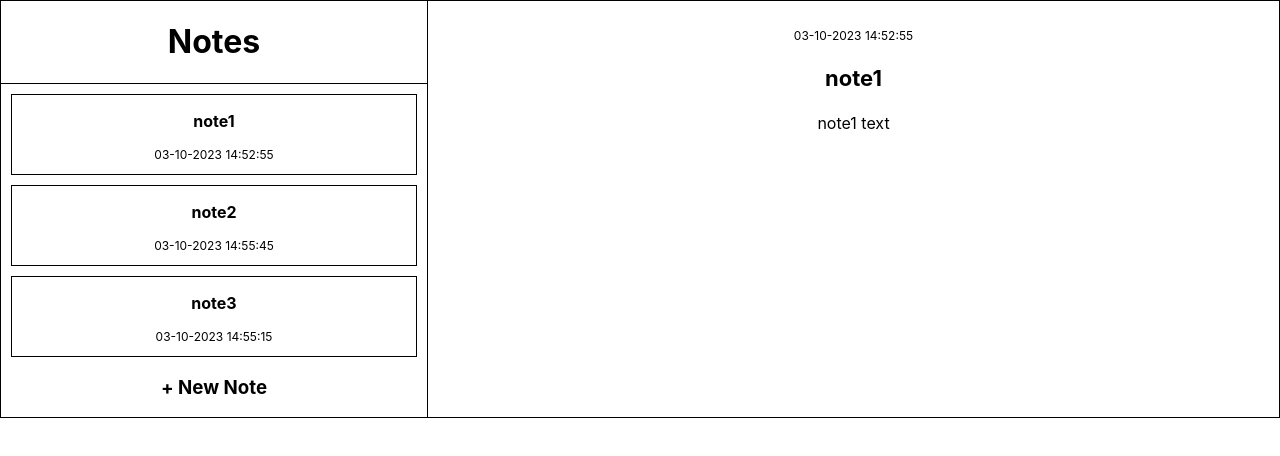
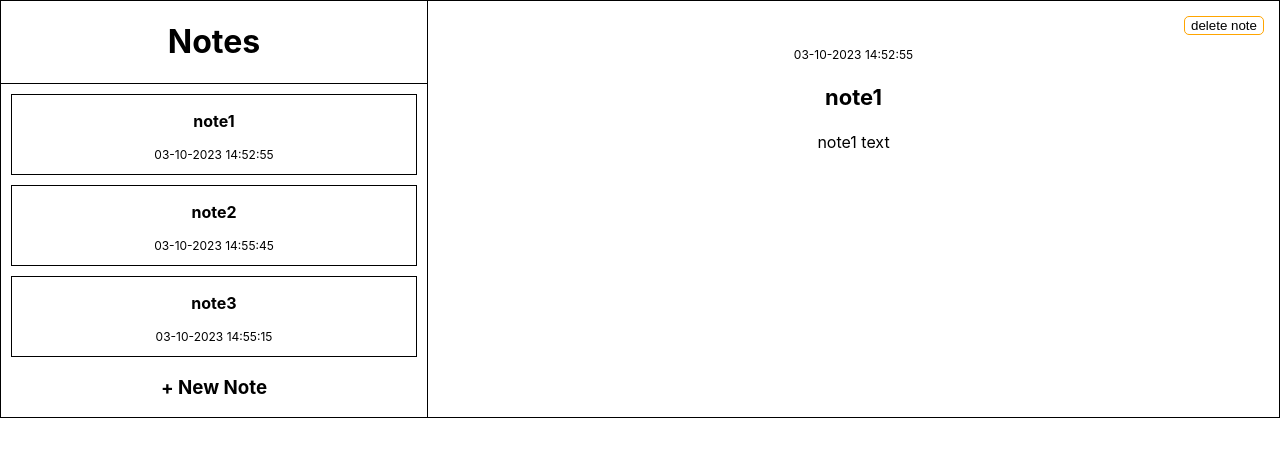
Before and after one commit to ratymatti/notes, a React (Create React App) app: page / in a window 1280 px wide. Shown: the top 456 px of the page. Built offline with nearby package versions, Linux system fonts and the light colour scheme.

Commit message:
created option to delete notes

```diff
--- a/src/App.js
+++ b/src/App.js
@@ -16,6 +16,7 @@ function App() {
     const currentNotes = notes;
     setNotes([...currentNotes, note]);
     setCurrent(notes.length);
+    setActiveInput('');
   }
 
   function editNote(note) {
@@ -29,6 +30,19 @@ function App() {
     currentNotes[current] = note;
     setNotes([...currentNotes]);
   }
+
+  function deleteNote(noteToDelete) {
+    const newNotes = notes.filter((note, index) => index !== noteToDelete);
+
+    if (noteToDelete > 0) {
+      setCurrent(noteToDelete - 1);
+    } else {
+      setCurrent(0);
+    }
+
+    setNotes([...newNotes]);
+  }
+
 
   return (
     <div className="App">
@@ -49,7 +63,8 @@ function App() {
                             editNote={editNote}
                             editTitle={editTitle}
                             activeInput={activeInput}
-                            setActiveInput={setActiveInput} /> : <p>You haven't added any notes yet</p> }
+                            setActiveInput={setActiveInput}
+                            deleteNote={deleteNote} /> : <p>You haven't added any notes yet</p> }
 
       </div>
 
--- a/src/components/Current/Current.css
+++ b/src/components/Current/Current.css
@@ -15,3 +15,20 @@
     cursor: pointer;
     color: orange;
 }
+
+.options {
+    display: flex;
+    justify-content: end;
+}
+
+.options button {
+    color: black;
+    background-color: white;
+    border: 1px solid orange;
+    border-radius: 5px;
+}
+
+.options button:hover {
+    cursor: pointer;
+    background-color: orange;
+}
--- a/src/components/Current/Current.js
+++ b/src/components/Current/Current.js
@@ -10,7 +10,8 @@ export default function Current(props) {
             editNote,
             editTitle,
             activeInput,
-            setActiveInput
+            setActiveInput,
+            deleteNote
         } = props;
 
     function handleContentSubmit(content, dateString) {
@@ -37,6 +38,9 @@ export default function Current(props) {
 
     return (
         <div id='current-note'>
+            <div className='options'>
+            <button onClick={() => deleteNote(current)}>delete note</button>
+            </div>
             <p id='current-note-date'>{notes[current].date}</p>
             {activeInput === 'title' ?
                 <EditInput
```
